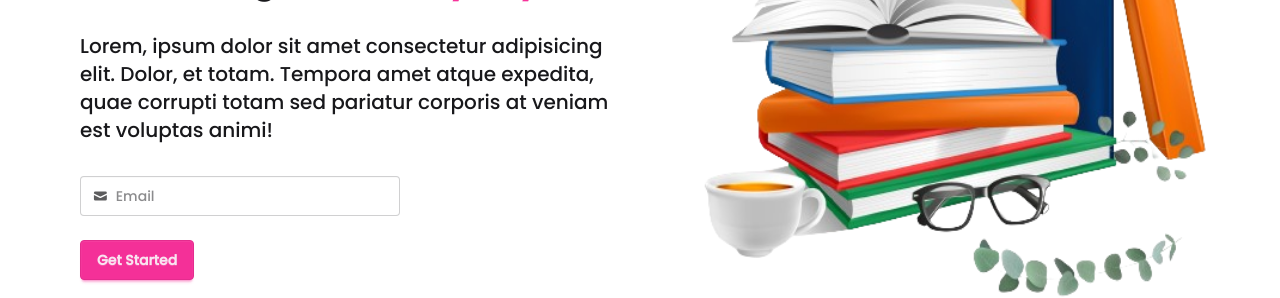
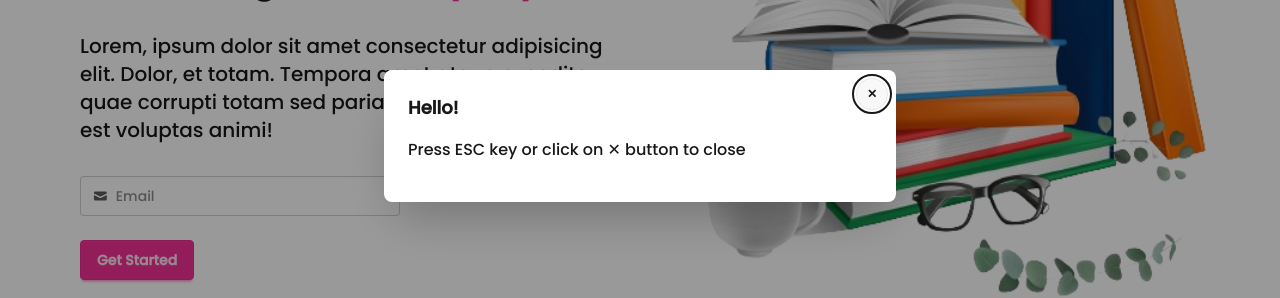
Before and after one commit to shubham7r/bookStore-, a React (Vite) app in the folder frontend/: page / in a window 1280 px wide. Both pictures are taken after a click on the link "Login". Shown: the part 264-562 px from the top of the page. Built offline with nearby package versions, Linux system fonts and the light colour scheme.

Commit message:
Login button

```diff
--- /dev/null
+++ b/frontend/src/component/Login.jsx
@@ -0,0 +1,22 @@
+import React from 'react'
+
+export default function Login() {
+  return (
+    <>
+      <div>
+        <dialog id="my_modal_3" className="modal">
+          <div className="modal-box">
+            <form method="dialog">
+              {/* if there is a button in form, it will close the modal */}
+              <button className="btn btn-sm btn-circle btn-ghost absolute right-2 top-2">
+                ✕
+              </button>
+            </form>
+            <h3 className="font-bold text-lg">Hello!</h3>
+            <p className="py-4">Press ESC key or click on ✕ button to close</p>
+          </div>
+        </dialog>
+      </div>
+    </>
+  );
+}
--- a/frontend/src/component/Navbar.jsx
+++ b/frontend/src/component/Navbar.jsx
@@ -1,4 +1,5 @@
 import React, { useState, useEffect } from "react";
+import Login from "./Login";
 
 export default function Navbar() {
   const [sticky, setSticky] = useState(false);
@@ -126,9 +127,13 @@
             </svg>
           </label>
           <div className="">
-            <a className="bg-black text-white px-3 py-2 rounded-md hover:bg-slate-800 duration-300 cursor-pointer">
+            <a className="bg-black text-white px-3 py-2 rounded-md hover:bg-slate-800 duration-300 cursor-pointer"
+             onClick={() =>
+              document.getElementById("my_modal_3").showModal()
+             }>
               Login
             </a>
+            <Login />
           </div>
         </div>
       </div>
```
